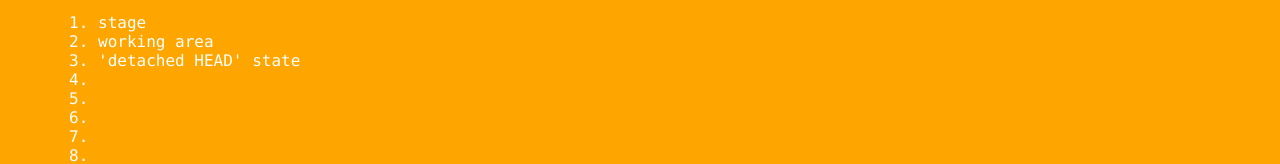
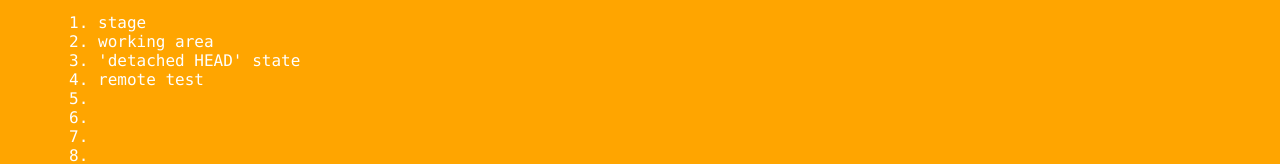
Before and after one commit to michaelshi-git/git_learning, a plain HTML site: page index.html in a window 1280 px wide. Both pictures are taken after a click on the element "Terminologys". Shown: the part 280-444 px from the top of the page. Drawn offline with Linux system fonts and the light colour scheme.

Commit message:
add remote test

```diff
--- a/index.html
+++ b/index.html
@@ -17,7 +17,7 @@
                     <li>stage</li>
                     <li>working area</li>
                     <li>'detached HEAD' state</li>
-                    <li></li>
+                    <li>remote test</li>
                     <li></li>
                     <li></li>
                     <li></li>
```
